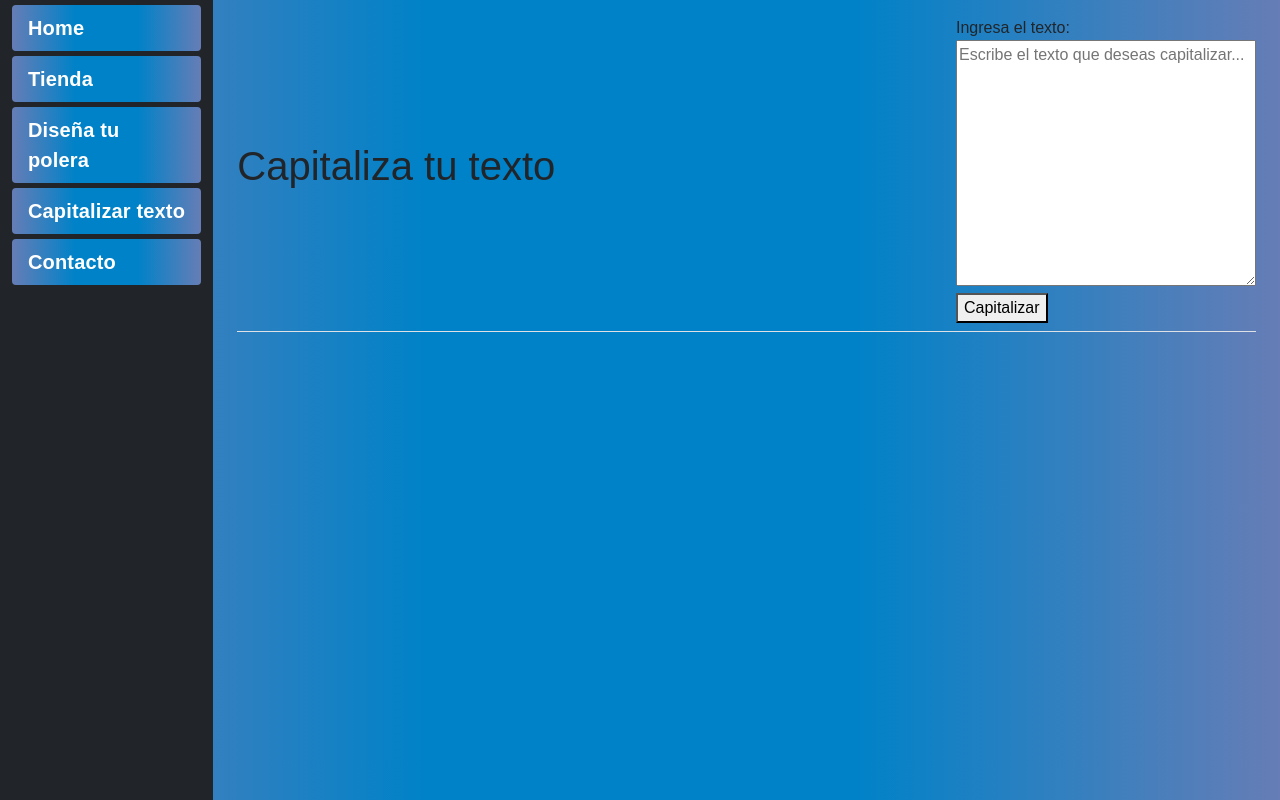
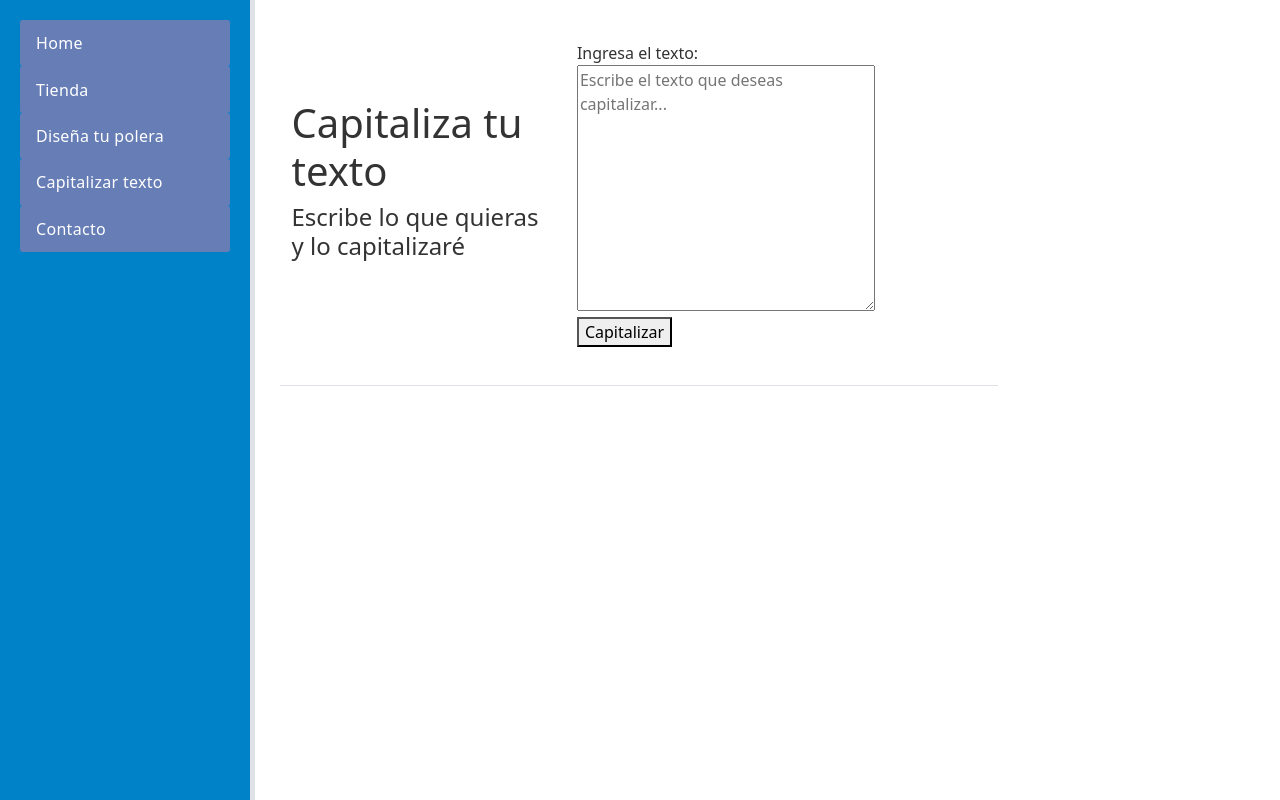
Before and after one commit to Gesh714/web_apps, a Flask app: page /capitalizar_texto in a window 1280 px wide. Run offline with Flask 3, Linux system fonts and the light colour scheme.

Commit message:
06112023

```diff
--- a/main.py
+++ b/main.py
@@ -38,16 +38,11 @@ def capitalize():
     wb.save(excel_file)
 
     # Devolver un enlace para descargar el archivo Excel
-    return render_template('capitalized_text.html', capitalized_text=capitalize_text, excel_file=excel_file)
+    return render_template('capitalized_text.html', capitalize_text=capitalize_text, excel_file=excel_file)
 
 @app.route('/download/<filename>')
 def download(filename):
     return send_file(filename, as_attachment=True)
 
-@app.route('/view-text', methods=['POST'])
-def view_text():
-    text = request.form['text']
-    return render_template('view_text.html', text=text)
-
 if __name__ == '__main__':
     app.run(host='0.0.0.0')
--- a/static/css/style.css
+++ b/static/css/style.css
@@ -1,28 +1,61 @@
-* {
-    font-family: 'Arial', sans-serif;
-}
-body {
-    background: #667db6;  /* fallback for old browsers */
-    background: -webkit-linear-gradient(to right, #667db6, #0082c8, #0082c8, #667db6);  /* Chrome 10-25, Safari 5.1-6 */
-    background: linear-gradient(to right, #667db6, #0082c8, #0082c8, #667db6); /* W3C, IE 10+/ Edge, Firefox 16+, Chrome 26+, Opera 12+, Safari 7+ */
-}
-.navbar-sidebar {
+.container-fluid {
+    display: flex;
     height: 100vh;
 }
+
+.navbar-sidebar {
+    width: 25%;
+    float: left;
+    height: 100%;
+    background-color: #0082c8;
+    /* Agrega un ancho mínimo al sidebar para evitar que se coloque en la parte superior en pantallas pequeñas */
+    border-right: 5px solid #dee2e6;
+    padding:20px;
+    padding-top:20px;
+    padding-bottom: 80px;
+}
+
 .nav-link {
-    margin-top: 5px;
+    /* Establece la altura máxima para que los enlaces no se desborden en el sidebar */
+    height: .15px
+    max-height: 50px;
     color: #fff;
-    font-size: 20px;
-    font-weight: 750;
-    padding: .5rem 1rem;
-    transition: all .3s ease;
-    border-radius: .25rem;
-    letter-spacing: .15px;
-    position: relative;
-    z-index: 1;
+    background: #667db6;
+    font-size: 16px;
+    font-weight: 400;
+    padding: .7rem 1rem;
+    border-radius: .15rem;
+    letter-spacing: .30px;
+    position: relative ;
+    z-index: 2;
     text-decoration: none;
-    background: #667db6;  /* fallback for old browsers */
-    background: -webkit-linear-gradient(to right, #667db6, #0082c8, #0082c8, #667db6);  /* Chrome 10-25, Safari 5.1-6 */
-    background: linear-gradient(to right, #667db6, #0082c8, #0082c8, #667db6); /* W3C, IE 10+/ Edge, Firefox 16+, Chrome 26+, Opera 12+, Safari 7+ */
-
+    text-align: left;
 }
+.content-container {
+    width: 75%;
+    float: right;
+    height: 100%;
+    background: #fff;
+    color: #333;
+}
+.container {
+    width: 40%;
+    padding-top: 5px;
+    padding-bottom: 10px;
+    margin-bottom: 20px;
+    background: #fff;
+    color: #333;
+}
+.container-form {
+    position: right;
+    width: 60%;
+    height: 100%;
+    padding: 10px;
+    padding-top: 5px;
+    padding-bottom: 10px;
+    margin-top: 20px;
+    margin-bottom: 20px;
+    webkit-align-content: center;
+    background: #fff;
+    color: #333;
+}
--- a/templates/base.html
+++ b/templates/base.html
@@ -8,31 +8,31 @@
 <body>
     <div class="container-fluid">
         <div class="row">
-            <nav class="col-md-3 col-lg-2 d-md-block bg-dark sidebar navbar-sidebar">
+            <nav class="col-md-3 col-lg-2 d-md-block  sidebar navbar-sidebar">
                 <div class="position-sticky">
                     <ul class="nav flex-column">
                         <li class="nav-item">
-                            <a class="nav-link active" aria-current="page" href="/" style="color: white;">Home</a>
+                            <a class="nav-link active" aria-current="page" href="/"">Home</a>
                         </li>
                         <li class="nav-item">
-                            <a class="nav-link" href="#"style="color: white;" >Tienda</a>
+                            <a class="nav-link" href="#">Tienda</a>
                         </li>
                         <li class="nav-item">
-                            <a class="nav-link" href="#" style="color: white;">Diseña tu polera</a>
+                            <a class="nav-link" href="#">Diseña tu polera</a>
                         </li>
                         <li class="nav-item">
-                            <a class="nav-link" href="/capitalizar_texto" style="color: white;">Capitalizar texto</a>
+                            <a class="nav-link" href="/capitalizar_texto">Capitalizar texto</a>
                         </li>
                         <li class="nav-item">
-                            <a class="nav-link" href="#" style="color: white;">Contacto</a>
+                            <a class="nav-link" href="#">Contacto</a>
                         </li>
                     </ul>
                 </div>
             </nav>
 
-            <main class="col-md-9 ms-sm-auto col-lg-10 px-md-4">
+            <main class="col-md-9 ms-sm-auto col-lg-10 px-md-4 content-container">
                 <div class="d-flex justify-content-between flex-wrap flex-md-nowrap align-items-center pt-3 pb-2 mb-3 border-bottom">
-                {% block content %}{% endblock %}
+                    {% block content %}{% endblock %}
                 </div>
             </main>
         </div>
--- a/templates/capitalize_post.html
+++ b/templates/capitalize_post.html
@@ -1,8 +1,13 @@
 {% extends "base.html" %}
 
 {% block content %}
-    <h1 id="titulo_capitaliza">Capitaliza tu texto</h1>
-    <div>
+    <div class="container">
+        <h1 id="titulo_capitaliza">Capitaliza tu texto</h1>
+        <h4 id="descripcion">
+            Escribe lo que quieras y lo capitalizaré
+        </h4>
+    </div>
+    <div class="container-form">
         <form action="/capitalize" method="post">
             <label for="text">Ingresa el texto:</label>
             <br>
--- a/templates/capitalize_get.html
+++ b/templates/capitalized_text.html
@@ -2,9 +2,9 @@
 
 {% block content %}
     <h1>Texto Capitalizado</h1>
-    {% for line in capitalized_text.split('\n') %}
-    <p>{{ line }}</p>
+    {% for line in capitalize_text.split('\n') %}
+    <p>{{ line }}</p><br>
     {% endfor %}
     <a href="/download/{{ excel_file }}" download>Descargar el archivo Excel</a>
-    <a href="/">Volver al inicio</a>
+    <a href="/capitalizar_texto">Volver al inicio</a>
 {% endblock %}
```
Also changed, not shown: 2 other files.
